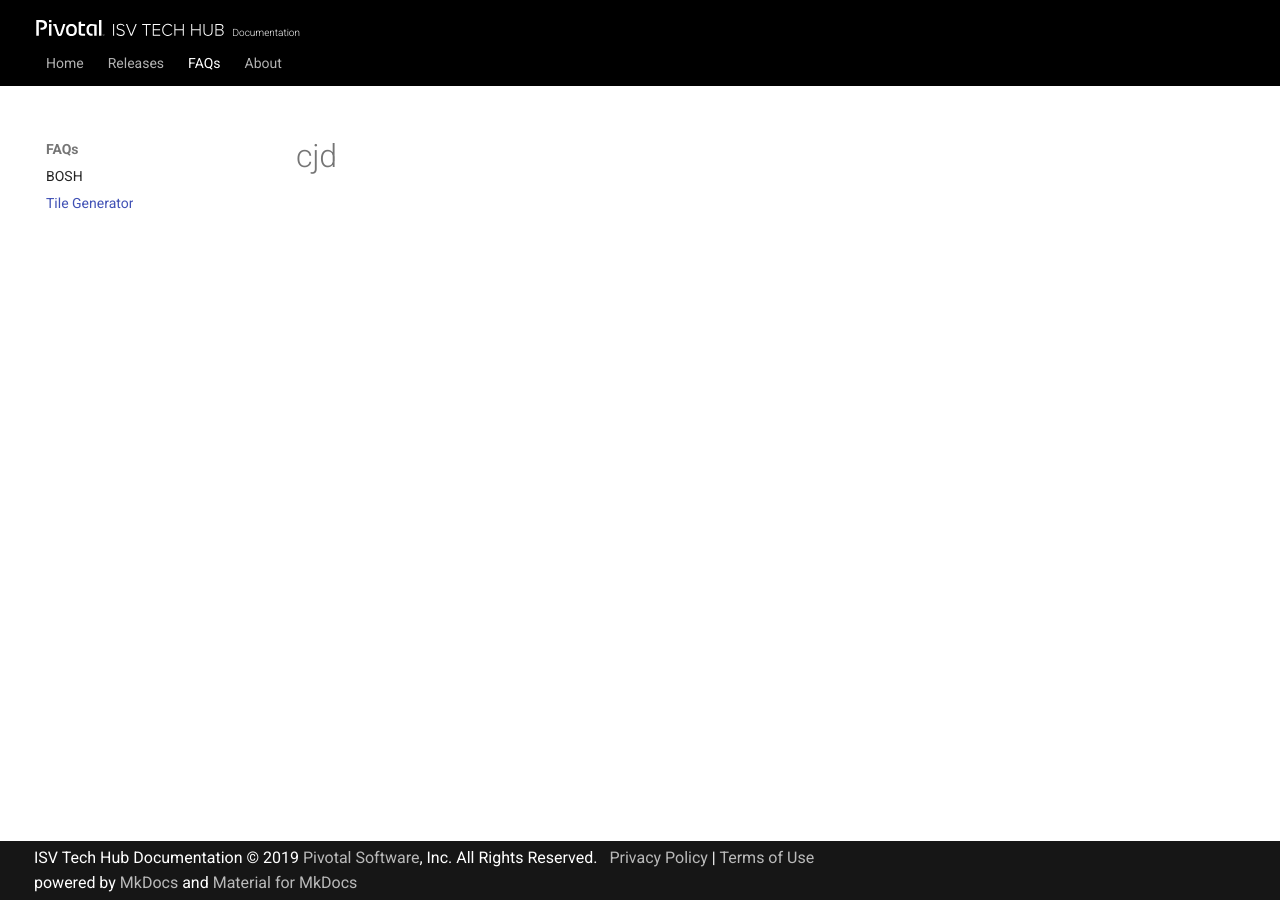
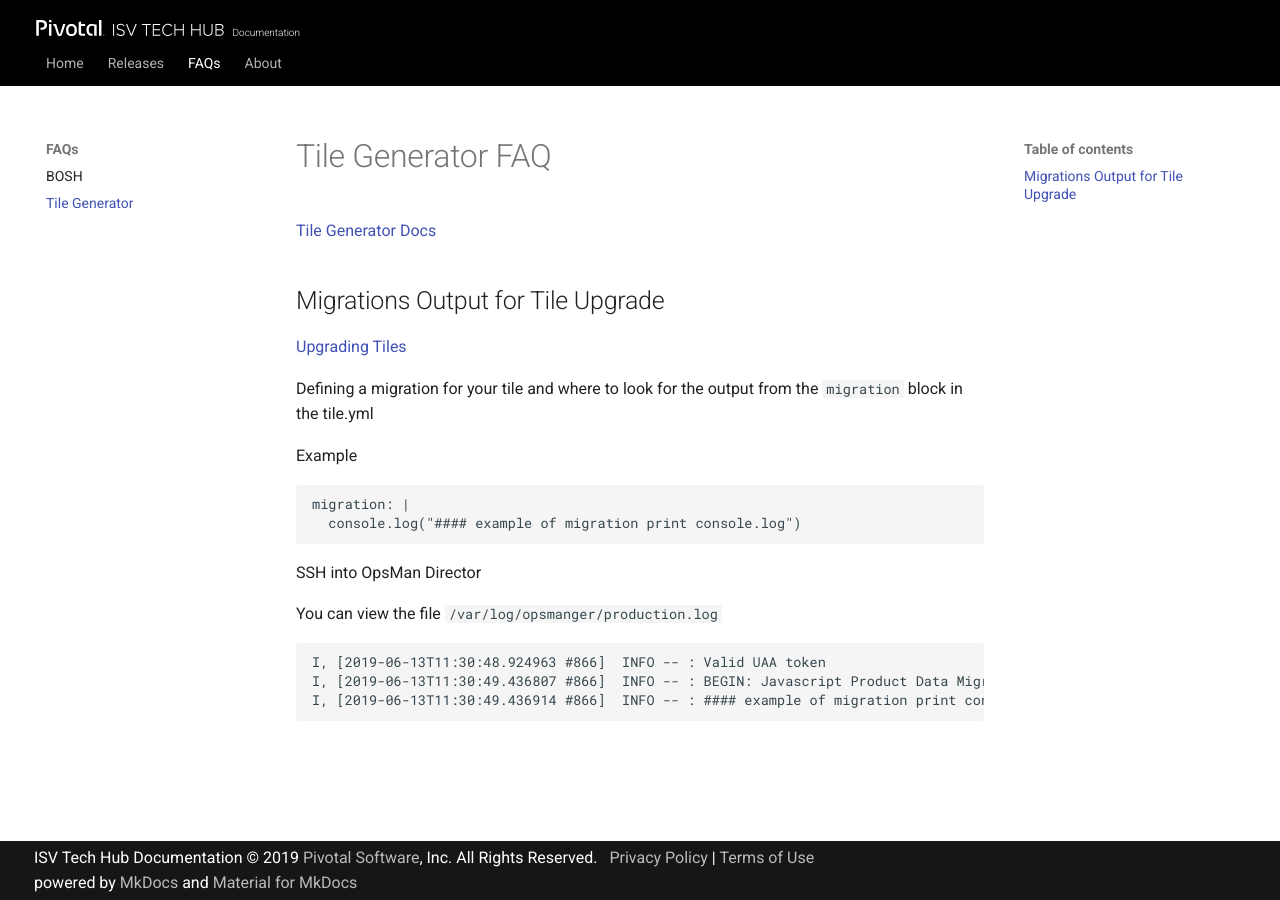
Before and after one commit to vmware-archive/isv-docs, an MkDocs documentation site: the page built from content/faqs/tilegenerator_faq.md, in a window 1280 px wide. Built offline with MkDocs 1.6.1 and Material for MkDocs 9.7.7, drawn with Linux system fonts in a browser that asks for light colours.

Commit message:
update readme and tile generator faqs

````diff
--- a/content/faqs/tilegenerator_faq.md
+++ b/content/faqs/tilegenerator_faq.md
@@ -1 +1,26 @@
-#cjd
+# Tile Generator FAQ
+
+[Tile Generator Docs](https://docs.pivotal.io/tiledev)
+
+## Migrations Output for Tile Upgrade
+
+[Upgrading Tiles](https://docs.pivotal.io/tiledev/tile-upgrades.html)
+
+Defining a migration for your tile and where to look for the output from the `migration` block in the tile.yml
+
+Example
+
+```
+migration: |
+  console.log("#### example of migration print console.log")
+```
+
+SSH into OpsMan Director
+
+You can view the file `/var/log/opsmanger/production.log`
+
+```
+I, [2019-06-13T11:30:48.924963 #866]  INFO -- : Valid UAA token
+I, [2019-06-13T11:30:49.436807 #866]  INFO -- : BEGIN: Javascript Product Data Migration /var/tempest/workspaces/default/product_data_migrations/tomcat-bosh-tile/0.0.57/201906130720_noop.js output
+I, [2019-06-13T11:30:49.436914 #866]  INFO -- : #### example of migration print console.log
+```
````
Also changed, not shown: README.md (+21 -3 lines).
